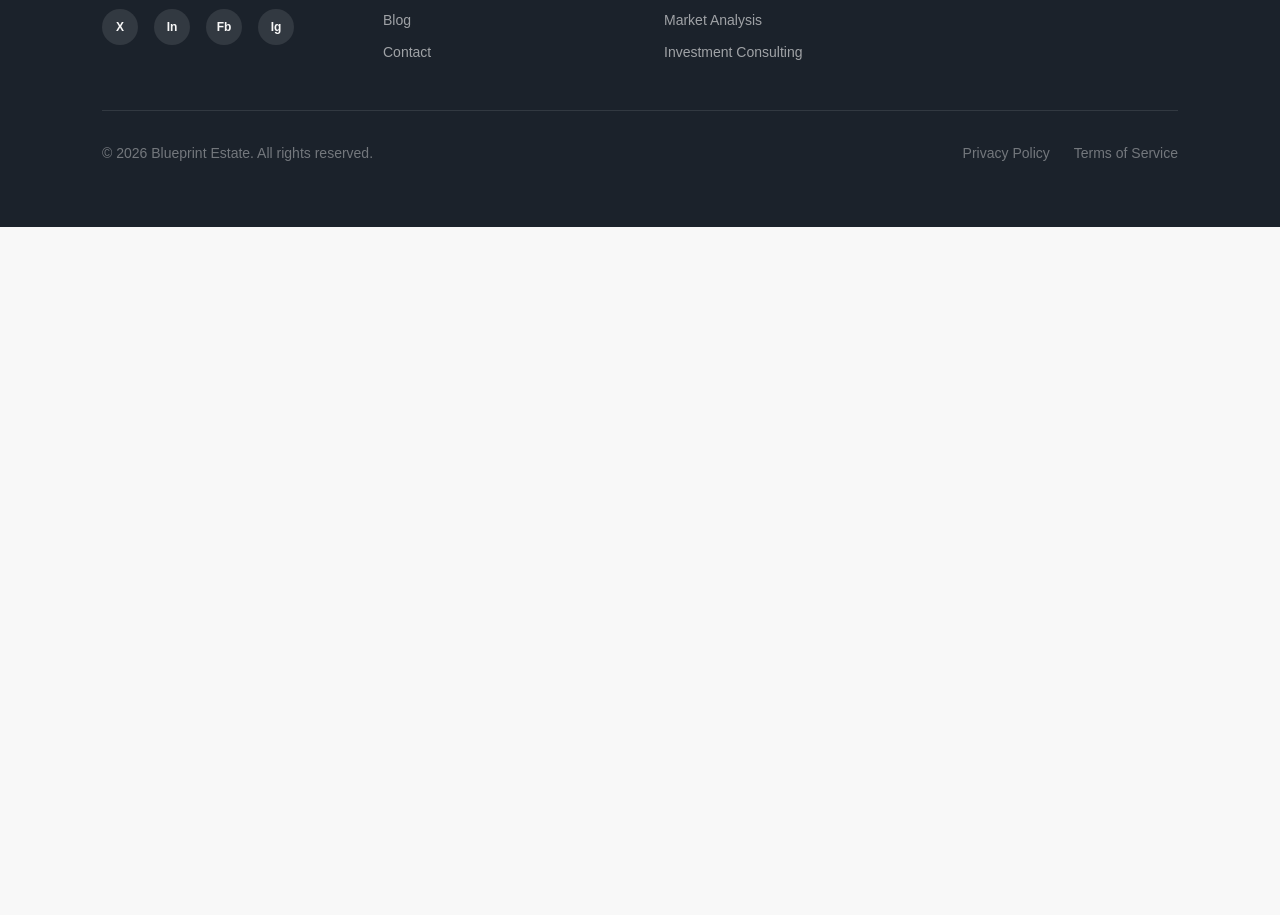
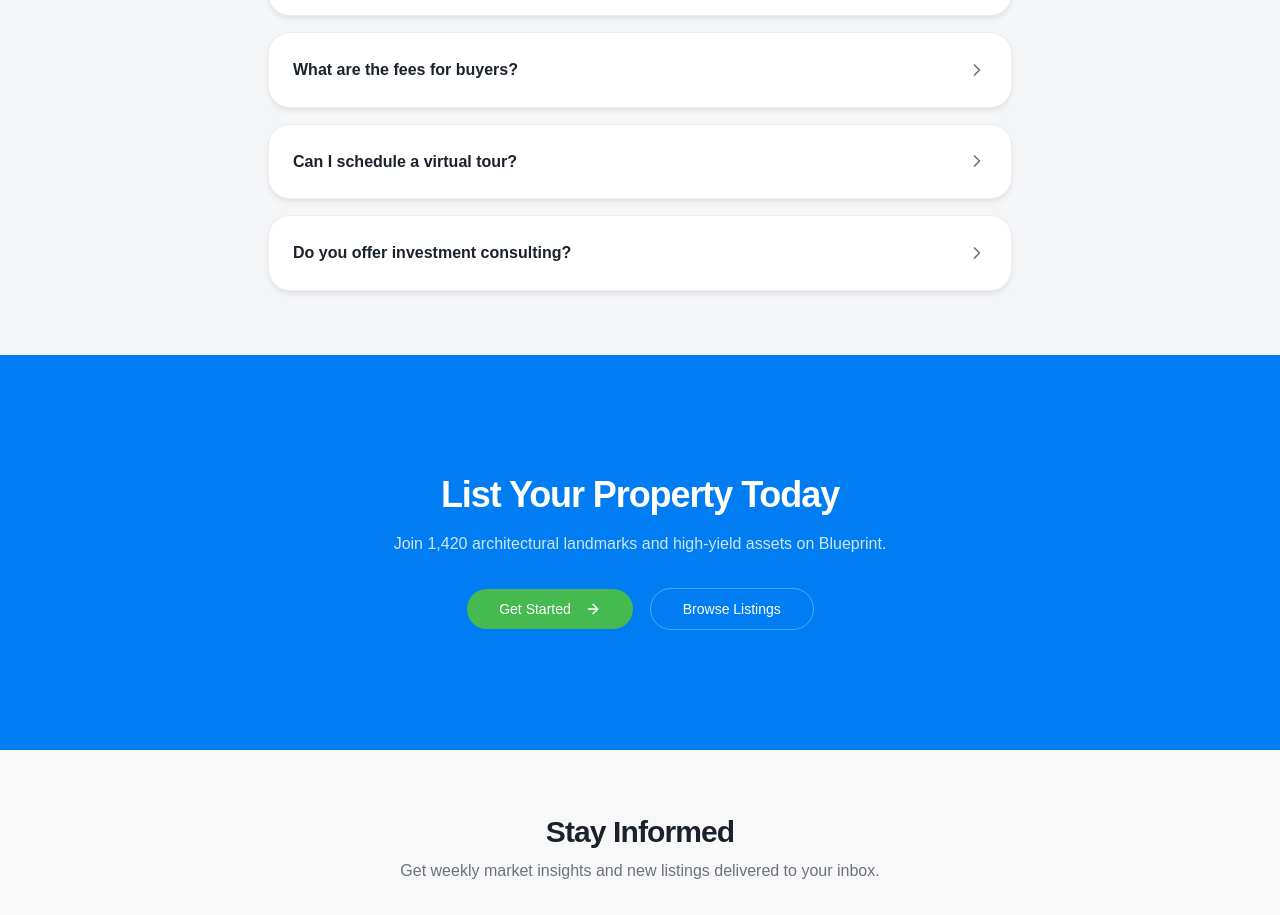
Before and after one commit to rakeebhasan09/Blueprint, a Next.js app: page / in a window 1280 px wide. Shown: the part 4441-5356 px from the top of the page. Before the commit the page ends 4668 px from the top, so only its background shows below. Built offline with nearby package versions, Linux system fonts and the light colour scheme; a web font is replaced by a local one.

Commit message:
FAQ, CTA, News Letter section has been added.

```diff
--- a/src/app/page.tsx
+++ b/src/app/page.tsx
@@ -2,8 +2,11 @@
 
 import BlogSection from "@/components/pages/home/BlogSection";
 import CategoriesSection from "@/components/pages/home/CategoriesSection";
+import CTASection from "@/components/pages/home/CTASection";
+import FAQSection from "@/components/pages/home/FAQSection";
 import FeaturedProperties from "@/components/pages/home/FeaturedProperties";
 import HeroSection from "@/components/pages/home/HeroSection";
+import NewsletterSection from "@/components/pages/home/NewsletterSection";
 import PopularProperties from "@/components/pages/home/PopularProperties";
 import ServicesSection from "@/components/pages/home/ServicesSection";
 import StatisticsSections from "@/components/pages/home/StatisticsSections";
@@ -20,6 +23,9 @@ export default function Home() {
 			<PopularProperties />
 			<Testimonials />
 			<BlogSection />
+			<FAQSection />
+			<CTASection />
+			<NewsletterSection />
 		</>
 	);
 }
--- /dev/null
+++ b/src/components/pages/home/CTASection.tsx
@@ -0,0 +1,50 @@
+import { Button } from "@/components/ui/button";
+import { ArrowRight } from "lucide-react";
+import Link from "next/link";
+import React from "react";
+import { motion } from "framer-motion";
+
+const CTASection = () => {
+	return (
+		<section className="py-[15vh] bg-primary">
+			<div className="container mx-auto px-4 sm:px-6 lg:px-8 text-center">
+				<motion.div
+					initial={{ opacity: 0, y: 20 }}
+					whileInView={{ opacity: 1, y: 0 }}
+					viewport={{ once: true }}
+				>
+					<h2 className="font-display text-3xl md:text-4xl font-bold text-primary-foreground mb-4">
+						List Your Property Today
+					</h2>
+					<p className="text-primary-foreground/80 mb-8 max-w-lg mx-auto">
+						Join 1,420 architectural landmarks and high-yield assets
+						on Blueprint.
+					</p>
+					<div className="flex flex-col sm:flex-row gap-4 justify-center">
+						<Link href="/contact">
+							<Button
+								size="lg"
+								variant="secondary"
+								className="rounded-full px-8 py-5"
+							>
+								Get Started{" "}
+								<ArrowRight className="h-4 w-4 ml-2" />
+							</Button>
+						</Link>
+						<Link href="/explore">
+							<Button
+								size="lg"
+								variant="outline"
+								className="rounded-full px-8 py-5 border-primary-foreground/30 text-primary-foreground hover:bg-primary-foreground/10 bg-transparent dark:bg-black"
+							>
+								Browse Listings
+							</Button>
+						</Link>
+					</div>
+				</motion.div>
+			</div>
+		</section>
+	);
+};
+
+export default CTASection;
--- /dev/null
+++ b/src/components/pages/home/FAQSection.tsx
@@ -0,0 +1,51 @@
+import { ChevronRight } from "lucide-react";
+import React from "react";
+
+const faqs = [
+	{
+		q: "How does Blueprint select properties?",
+		a: "Every listing undergoes a rigorous evaluation process that assesses architectural significance, structural integrity, market potential, and investment yield. Only properties meeting our standards are featured.",
+	},
+	{
+		q: "What are the fees for buyers?",
+		a: "Blueprint charges no fees to buyers. Our commission is paid by the seller upon successful completion of a transaction, typically 2.5% of the sale price.",
+	},
+	{
+		q: "Can I schedule a virtual tour?",
+		a: "Yes, all properties offer virtual tour options. Simply click 'Schedule Tour' on any property detail page and select your preferred format — in-person or virtual.",
+	},
+	{
+		q: "Do you offer investment consulting?",
+		a: "Our in-house investment team provides portfolio analysis, market forecasting, and strategic acquisition guidance. Contact us for a complimentary consultation.",
+	},
+];
+
+const FAQSection = () => {
+	return (
+		<section className="py-16 bg-muted/30">
+			<div className="container max-w-3xl">
+				<h2 className="font-display text-2xl md:text-3xl font-bold text-foreground mb-8 text-center">
+					Frequently Asked Questions
+				</h2>
+				<div className="space-y-4">
+					{faqs.map((faq, i) => (
+						<details
+							key={i}
+							className="group rounded-2xl bg-card shadow-card border border-border/50 overflow-hidden"
+						>
+							<summary className="flex items-center justify-between p-6 cursor-pointer font-display font-semibold text-foreground">
+								{faq.q}
+								<ChevronRight className="h-5 w-5 text-muted-foreground group-open:rotate-90 transition-transform" />
+							</summary>
+							<div className="px-6 pb-6 text-sm text-muted-foreground leading-relaxed">
+								{faq.a}
+							</div>
+						</details>
+					))}
+				</div>
+			</div>
+		</section>
+	);
+};
+
+export default FAQSection;
--- /dev/null
+++ b/src/components/pages/home/NewsletterSection.tsx
@@ -0,0 +1,58 @@
+"use client";
+
+import { Button } from "@/components/ui/button";
+import React, { useState } from "react";
+
+const NewsletterSection = () => {
+	const [email, setEmail] = useState("");
+	const [isSubmitted, setIsSubmitted] = useState(false);
+
+	const handleSubmit = (e: React.FormEvent) => {
+		e.preventDefault();
+
+		if (!email) return;
+
+		// এখানে চাইলে API call করতে পারো
+
+		setIsSubmitted(true);
+		setEmail("");
+	};
+
+	return (
+		<section className="py-16">
+			<div className="container max-w-2xl text-center">
+				<h2 className="font-display text-2xl md:text-3xl font-bold text-foreground mb-2">
+					Stay Informed
+				</h2>
+				<p className="text-muted-foreground mb-8">
+					Get weekly market insights and new listings delivered to
+					your inbox.
+				</p>
+
+				{isSubmitted ? (
+					<div className="p-6 rounded-xl bg-green-100 text-green-700 border border-green-300">
+						🎉 Congratulations! You have successfully subscribed.
+					</div>
+				) : (
+					<form
+						onSubmit={handleSubmit}
+						className="flex gap-3 max-w-md mx-auto"
+					>
+						<input
+							type="email"
+							value={email}
+							onChange={(e) => setEmail(e.target.value)}
+							placeholder="Enter your email"
+							className="flex-1 h-12 px-4 rounded-xl border border-border bg-card text-foreground placeholder:text-muted-foreground outline-none focus:ring-2 focus:ring-primary"
+						/>
+						<Button type="submit" className="h-12 px-6 rounded-xl">
+							Subscribe
+						</Button>
+					</form>
+				)}
+			</div>
+		</section>
+	);
+};
+
+export default NewsletterSection;
```
